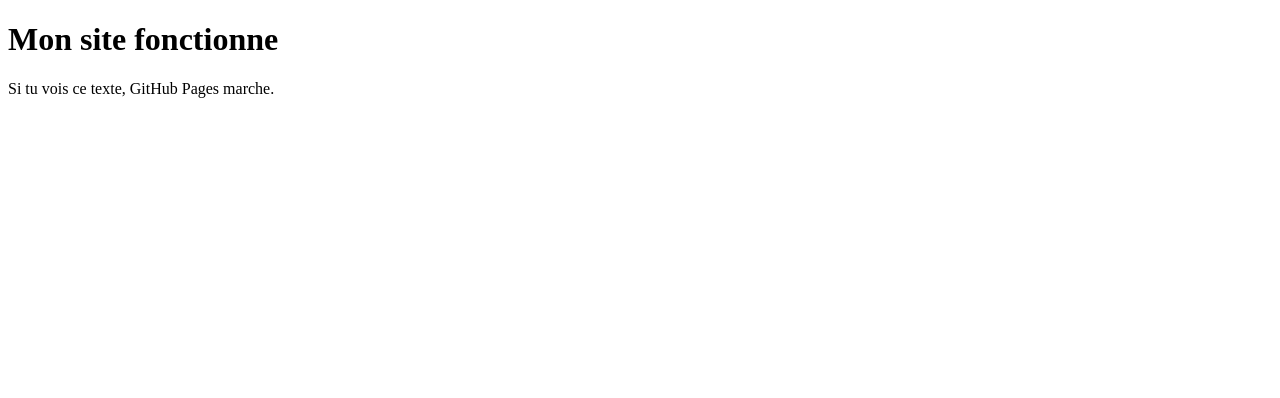
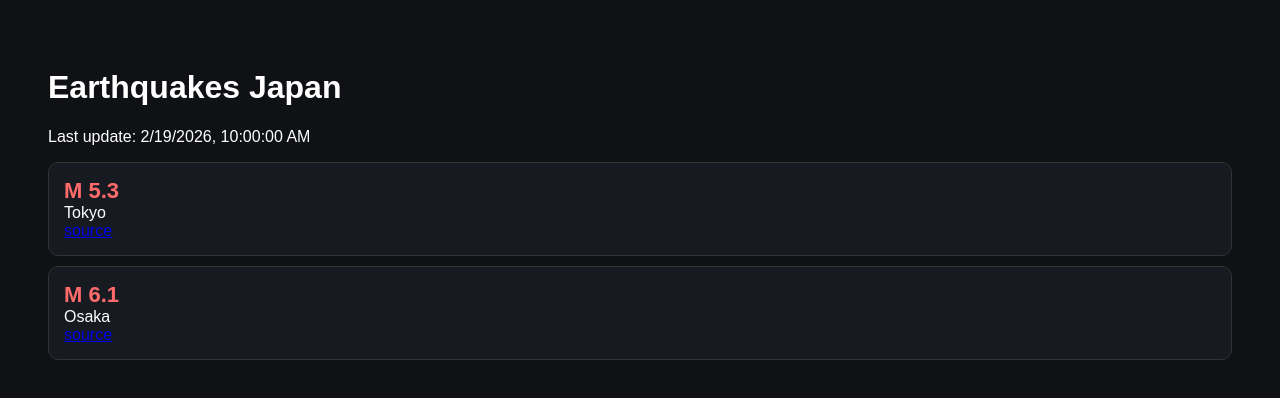
Before and after one commit to Deltheon/earthquakes-jp, a plain HTML site: page index.html in a window 1280 px wide. Drawn offline with Linux system fonts and the light colour scheme.

Commit message:
Update index.html

```diff
--- a/index.html
+++ b/index.html
@@ -3,11 +3,61 @@
 <head>
 <meta charset="utf-8">
 <title>Earthquakes JP</title>
+
+<style>
+body {
+  font-family: Arial;
+  background:#0f1115;
+  color:white;
+  padding:40px;
+}
+.card {
+  background:#171a21;
+  border:1px solid #333;
+  border-radius:10px;
+  padding:15px;
+  margin:10px 0;
+}
+.mag {
+  font-size:22px;
+  font-weight:bold;
+  color:#ff6b6b;
+}
+</style>
+
 </head>
 <body>
 
-<h1>Mon site fonctionne</h1>
-<p>Si tu vois ce texte, GitHub Pages marche.</p>
+<h1>Earthquakes Japan</h1>
+<p id="last"></p>
+
+<div id="list"></div>
+
+<script>
+async function load(){
+  const res = await fetch("./data.json");
+  const data = await res.json();
+
+  document.getElementById("last").textContent =
+    "Last update: " + new Date(data.lastUpdate).toLocaleString();
+
+  const list = document.getElementById("list");
+  list.innerHTML = "";
+
+  data.items.forEach(eq => {
+    const div = document.createElement("div");
+    div.className = "card";
+    div.innerHTML = `
+      <div class="mag">M ${eq.magnitude}</div>
+      <div>${eq.place}</div>
+      <a href="${eq.url}" target="_blank">source</a>
+    `;
+    list.appendChild(div);
+  });
+}
+
+load();
+</script>
 
 </body>
 </html>
```
